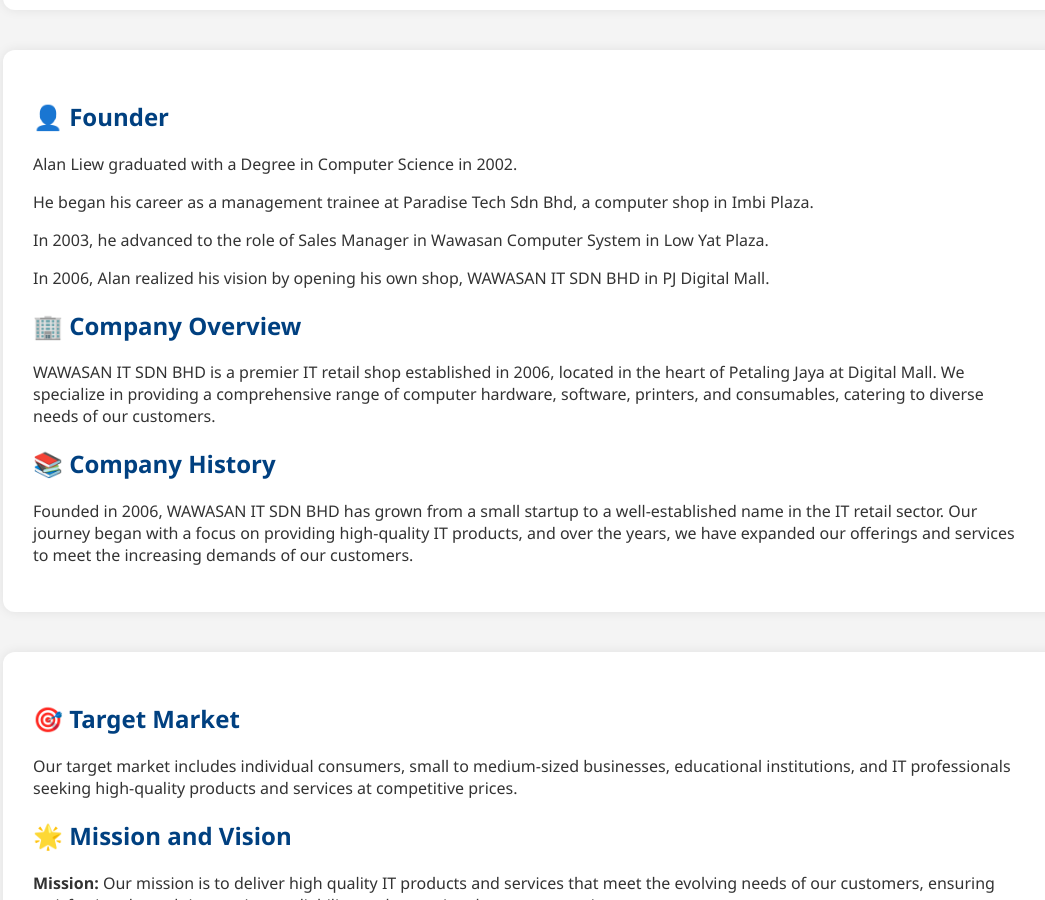
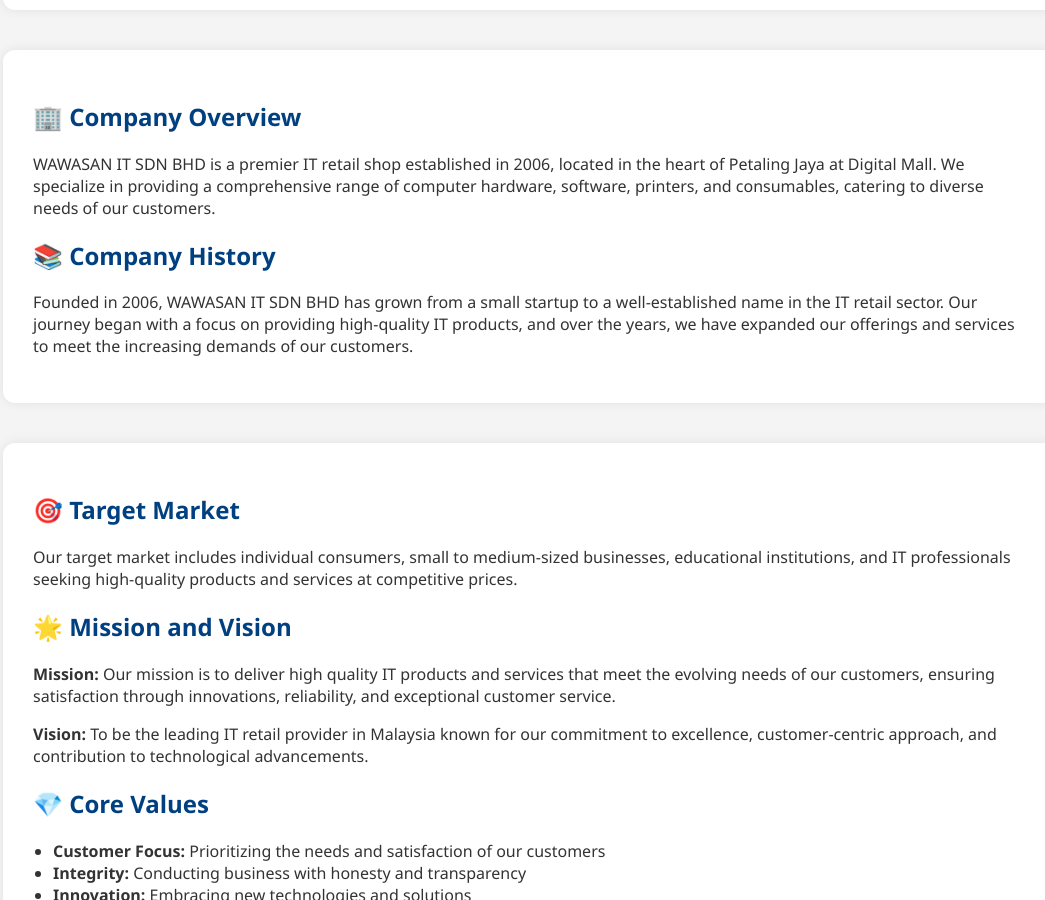
Before and after one commit to chayyx/wawasan-website, a plain HTML site: page about.html in a window 1280 px wide. Shown: the part 1165-2065 px from the top of the page, without its empty margins (107-1152 px from the left). Drawn offline with Linux system fonts and the light colour scheme.

Commit message:
Add files via upload

```diff
--- a/about.html
+++ b/about.html
@@ -91,12 +91,6 @@
 
   <!-- Company Details -->
   <section class="section-box">
-    <h2>👤 Founder</h2>
-    <p>Alan Liew graduated with a Degree in Computer Science in 2002.</p>
-    <p>He began his career as a management trainee at Paradise Tech Sdn Bhd, a computer shop in Imbi Plaza.</p>
-    <p>In 2003, he advanced to the role of Sales Manager in Wawasan Computer System in Low Yat Plaza.</p>
-    <p>In 2006, Alan realized his vision by opening his own shop, WAWASAN IT SDN BHD in PJ Digital Mall.</p>
-
     <h2>🏢 Company Overview</h2>
     <p>WAWASAN IT SDN BHD is a premier IT retail shop established in 2006, located in the heart of Petaling Jaya at Digital Mall. We specialize in providing a comprehensive range of computer hardware, software, printers, and consumables, catering to diverse needs of our customers.</p>
 
```
